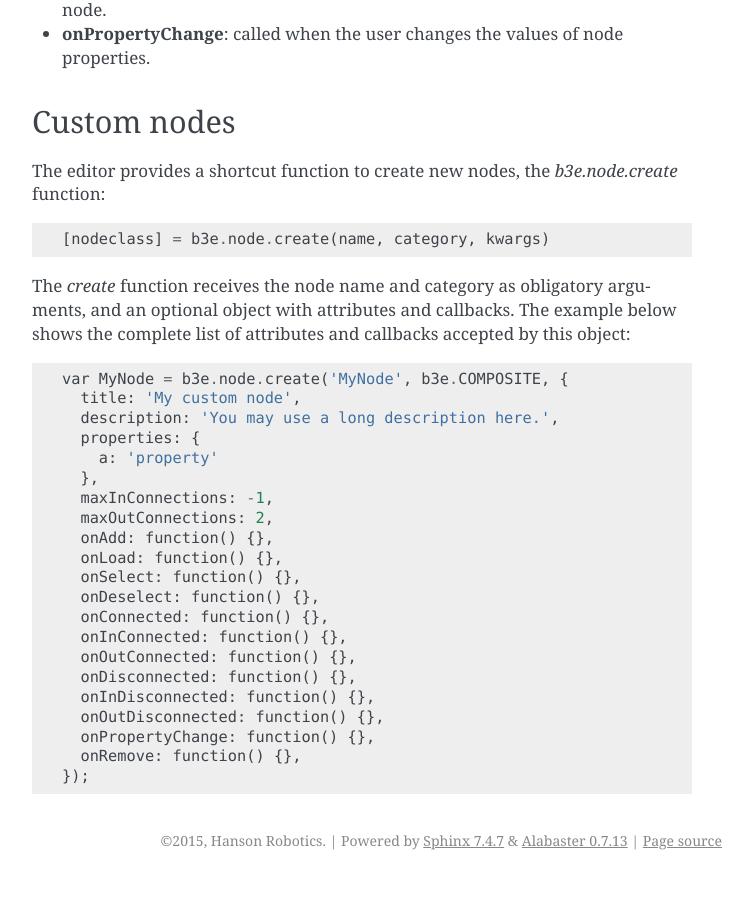
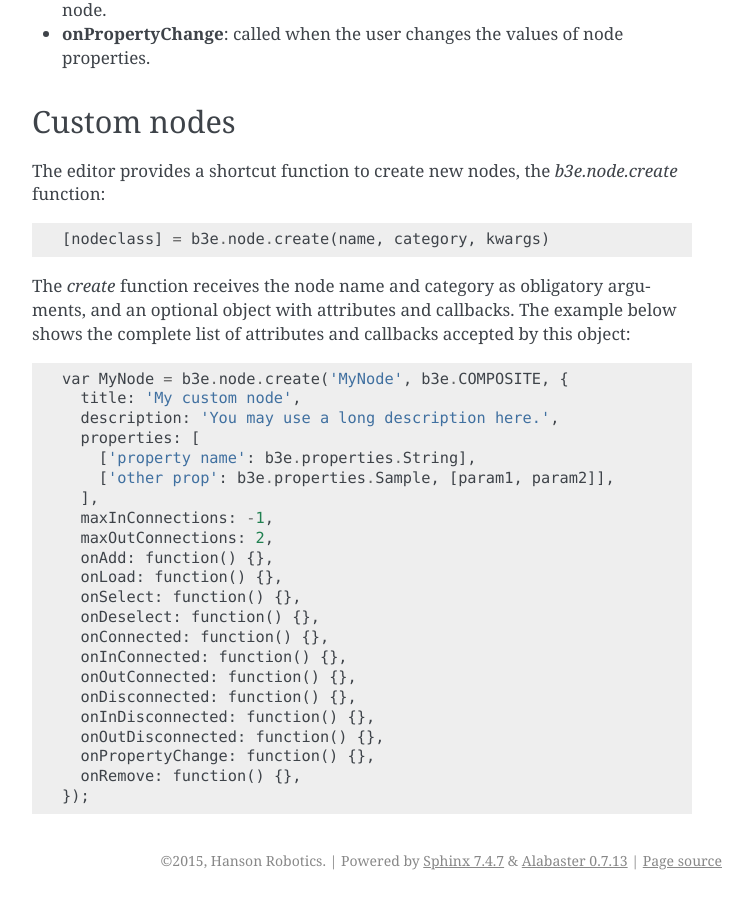
Before and after one commit to renatopp/ghost-editor, a Sphinx documentation site: the page built from docs/source/dev/customnodes.rst, in a window 1280 px wide and 900 px high, scrolled down 1353 px. Shown: the whole window, without its empty margins (388-1141 px from the left). Built offline with Sphinx 7.4.7, drawn with Linux system fonts in a browser that asks for light colours.

Commit message:
Adding property usage example

```diff
--- a/docs/source/dev/customnodes.rst
+++ b/docs/source/dev/customnodes.rst
@@ -62,9 +62,10 @@ The `create` function receives the node name and category as obligatory argument
     var MyNode = b3e.node.create('MyNode', b3e.COMPOSITE, {
       title: 'My custom node',
       description: 'You may use a long description here.',
-      properties: {
-        a: 'property'
-      },
+      properties: [
+        ['property name': b3e.properties.String],
+        ['other prop': b3e.properties.Sample, [param1, param2]],
+      ],
       maxInConnections: -1,
       maxOutConnections: 2,
       onAdd: function() {},
```
